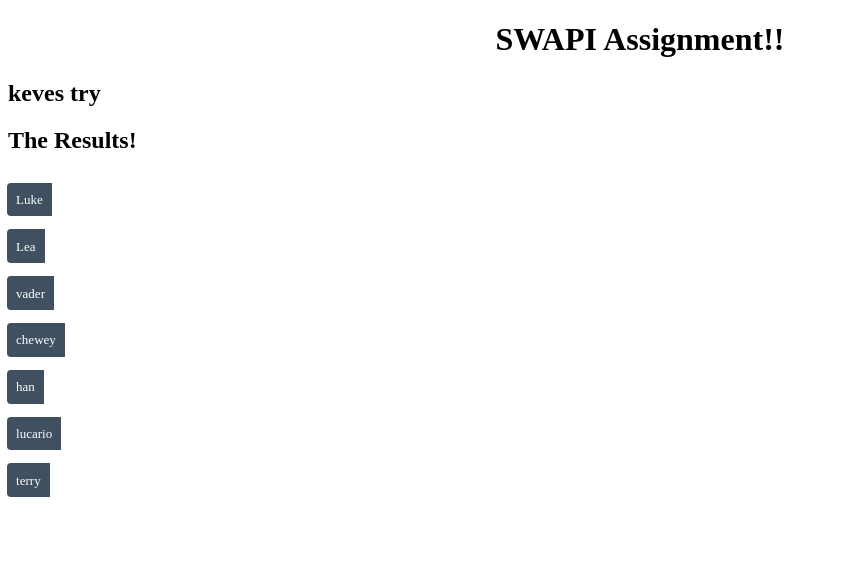
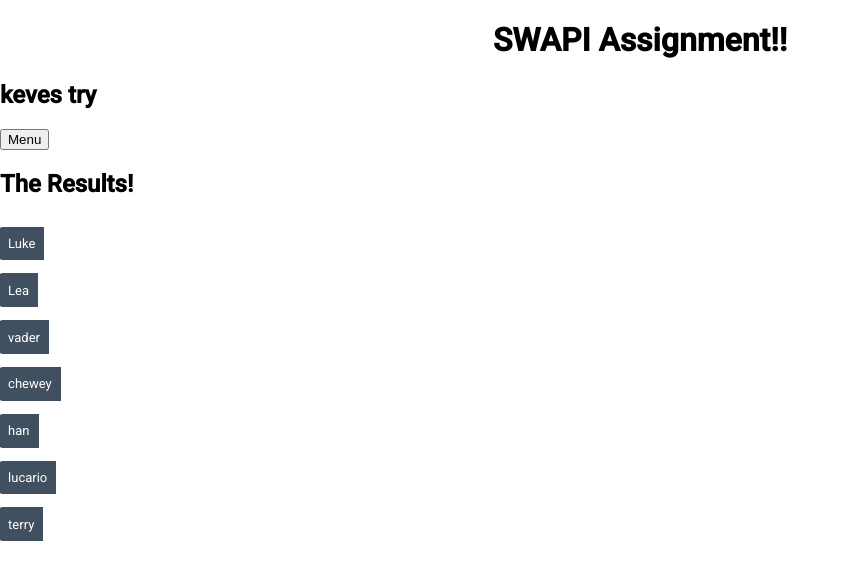
Before and after one commit to dlgeiser3/swapi-assignment, an Angular app: page / in a window 1280 px wide. Shown: the top 580 px of the page, without its empty margins (0-850 px from the left). Built offline with nearby package versions, Linux system fonts and the light colour scheme.

Commit message:
dropdown appears

```diff
--- a/angular.json
+++ b/angular.json
@@ -24,6 +24,7 @@
               "src/assets"
             ],
             "styles": [
+              "./node_modules/@angular/material/prebuilt-themes/deeppurple-amber.css",
               "src/styles.css"
             ],
             "scripts": []
@@ -84,6 +85,7 @@
               "src/assets"
             ],
             "styles": [
+              "./node_modules/@angular/material/prebuilt-themes/deeppurple-amber.css",
               "src/styles.css"
             ],
             "scripts": []
@@ -115,6 +117,7 @@
           }
         }
       }
-    }},
+    }
+  },
   "defaultProject": "SWAPI-Assignment"
 }
--- a/package.json
+++ b/package.json
@@ -11,7 +11,8 @@
   },
   "private": true,
   "dependencies": {
-    "@angular/animations": "~8.0.3",
+    "@angular/animations": "^8.0.3",
+    "@angular/cdk": "^8.0.2",
     "@angular/common": "~8.0.3",
     "@angular/compiler": "~8.0.3",
     "@angular/core": "~8.0.3",
@@ -20,6 +21,7 @@
     "@angular/platform-browser": "~8.0.3",
     "@angular/platform-browser-dynamic": "~8.0.3",
     "@angular/router": "~8.0.3",
+    "hammerjs": "^2.0.8",
     "rxjs": "~6.4.0",
     "tslib": "^1.9.0",
     "zone.js": "~0.9.1"
--- a/src/app/app.component.html
+++ b/src/app/app.component.html
@@ -5,6 +5,6 @@
 </div>
 <h2>keves try</h2>
 
-<!-- <app-menu></app-menu> -->
+<app-menu></app-menu>
 
 <app-result-display></app-result-display>
--- a/src/app/menu/menu.component.html
+++ b/src/app/menu/menu.component.html
@@ -1,6 +1,6 @@
-<!-- <button mat-button [matMenuTriggerFor]="appMenu">Menu</button>
+<button mat-button [matMenuTriggerFor]="menu">Menu</button>
 <mat-menu #menu="matMenu">
   <button mat-menu-item>People</button>
   <button mat-menu-item>Films</button>
   <button mat-menu-item>Ships</button>
-</mat-menu> -->
+</mat-menu>
--- a/src/app/menu/menu.component.ts
+++ b/src/app/menu/menu.component.ts
@@ -1,4 +1,4 @@
-import { Component } from '@angular/core';
+  import { Component } from '@angular/core';
 
 @Component({
   selector: 'app-menu',
@@ -7,6 +7,8 @@ import { Component } from '@angular/core';
 })
 export class MenuComponent{
 
+
+
   constructor() { }
 
 }
--- a/src/index.html
+++ b/src/index.html
@@ -7,6 +7,8 @@
 
   <meta name="viewport" content="width=device-width, initial-scale=1">
   <link rel="icon" type="image/x-icon" href="favicon.ico">
+  <link href="https://fonts.googleapis.com/css?family=Roboto:300,400,500" rel="stylesheet">
+  <link href="https://fonts.googleapis.com/icon?family=Material+Icons" rel="stylesheet">
 </head>
 <body>
   <app-root></app-root>
--- a/src/main.ts
+++ b/src/main.ts
@@ -1,3 +1,4 @@
+import 'hammerjs';
 import { enableProdMode } from '@angular/core';
 import { platformBrowserDynamic } from '@angular/platform-browser-dynamic';
 
--- a/src/styles.css
+++ b/src/styles.css
@@ -1 +1,4 @@
 /* You can add global styles to this file, and also import other style files */
+
+html, body { height: 100%; }
+body { margin: 0; font-family: Roboto, "Helvetica Neue", sans-serif; }
```
Also changed, not shown: src/app/app.module.ts (+6 -1 lines), 1 other file (tests, documents, lock files or other folders).
